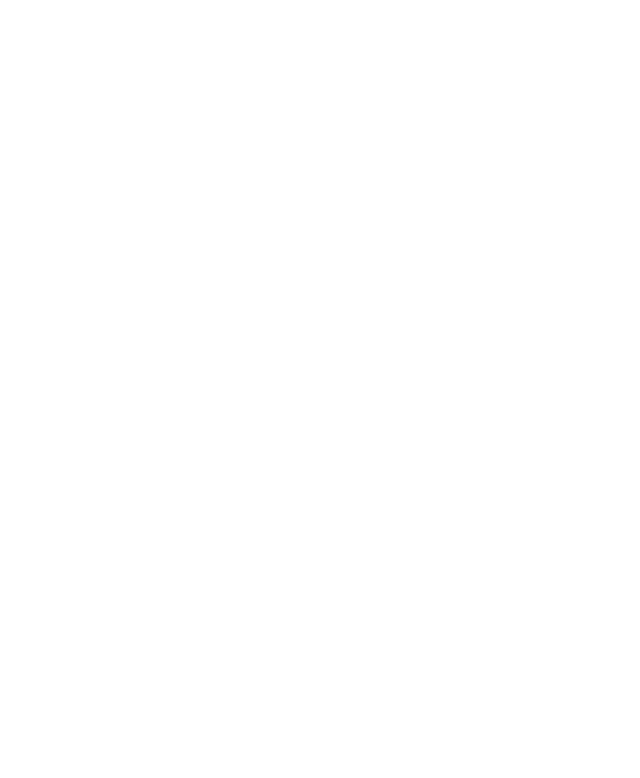
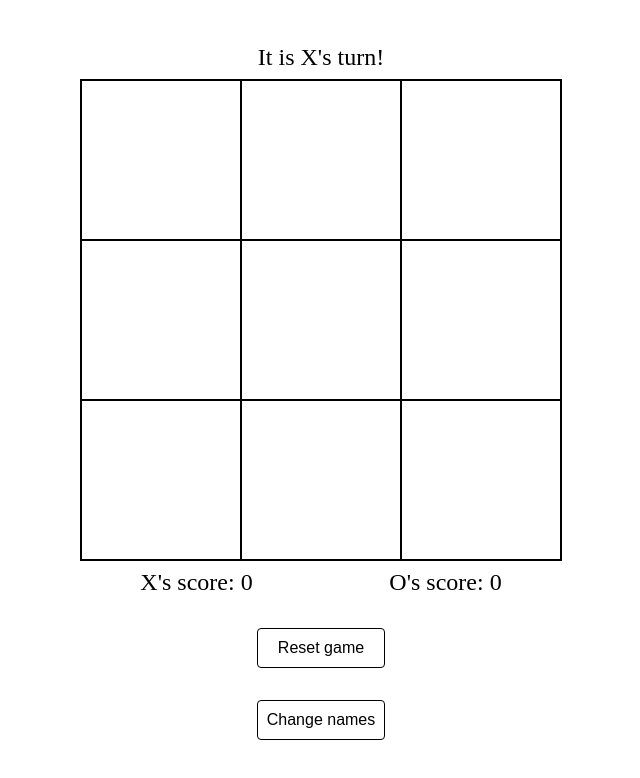
Before and after one commit to NoixVerte/Tic-Tac-Toe, a plain HTML site: page index.html in a window 1280 px wide. Shown: the whole page, without its empty margins (319-959 px from the left). Drawn offline with Linux system fonts and the light colour scheme.

Commit message:
Fix tie detection. Add UI elements

```diff
--- a/index.html
+++ b/index.html
@@ -5,9 +5,30 @@
     <meta name="viewport" content="width=device-width, initial-scale=1.0">
     <title>Tic Tac Toe</title>
     <link rel="stylesheet" href="style.css">
-    <script src="script.js"></script>
+    <script src="script.js" defer></script>
 </head>
 <body>
-
+    <div class="game-wrapper">
+        <div class="turn-label">It is X's turn!</div>
+        <div class="gameboard">
+            <div class="square"></div>
+            <div class="square"></div>
+            <div class="square"></div>
+            <div class="square"></div>
+            <div class="square"></div>
+            <div class="square"></div>
+            <div class="square"></div>
+            <div class="square"></div>
+            <div class="square"></div>
+        </div>
+        <div class="scoreboard">
+            <div>X's score: 0</div>
+            <div>O's score: 0</div>
+        </div>
+        <div class="button-wrapper">
+            <button>Reset game</button>
+            <button>Change names</button>
+        </div>
+    </div>
 </body>
 </html>
--- a/script.js
+++ b/script.js
@@ -1,30 +1,35 @@
+const turnLabel = document.querySelector(".turn-label");
+
 const gameboard = (function () {
-    let board = [["X", "X", "O"],
-                ["O", "O", "X"],
-                ["X", "O", "O"]];
+    let board = [["", "", ""],
+                ["", "", ""],
+                ["", "", ""]];
+    const displayedGameboard = document.querySelector(".gameboard");
+    const squares = document.querySelectorAll(".square");
 
-    function drawGameboard() {
-        let drawnBoard = "";
-        for (let i = 0; i < 3; i++) {
-            drawnBoard += "+-----------+\n|";
-            for (let j = 0; j < 3;  j++) {
-                drawnBoard += " " + board[i][j] + " |";
+    function updateGameBoard() {
+        let iterableBoard = [];
+        for (let i = 0; i < 3; i++)  {
+            for (let j = 0; j < 3; j++) {
+                iterableBoard.push(board[i][j])
             }
-            drawnBoard += "\n";
         }
-        drawnBoard += "+-----------+\n";
-        console.log(drawnBoard);
-    };
+
+        for (let i = 0; i < 9; i++) {
+            squares.item(i).textContent = iterableBoard[i];
+        }
+    }
 
     function addMarker(marker, row, column) {
         board[row - 1][column - 1] = marker;
     };
 
-    return { board, drawGameboard, addMarker };
+    return { board, displayedGameboard, updateGameBoard, addMarker };
 
 })();
 
 const player = (function (marker) {
+    let name;
     let playerMarker = marker;
     let score = 0;
 
@@ -34,31 +39,25 @@ const player = (function (marker) {
 
     const showScore = function () {
         console.log(score);
+        return score;
     }
 
-    return { playerMarker, increaseScore, showScore };
+    return { name, playerMarker, increaseScore, showScore };
 
 });
 
 const gameFlow = (function () {
     const player1 = player("X");
     const player2 = player("O");
-    let round = 0;
+    let round = 1;
 
-    function checkForWin() {
-        for (let i = 0; i < 2; i++) {
-            for (let j = 0; j < 2; j++) {
-                if (gameboard.board[i][j] != " ") {
-                    round++;
-                }
-            }
-        }
+    function checkForEnd() {
         let winner = "";
         for (let i = 0; i < 3; i++) {
-            if (gameboard.board[i][0] != " " && gameboard.board[i][0] === gameboard.board[i][1] && gameboard.board[i][0] === gameboard.board[i][2]) {
+            if (gameboard.board[i][0] != "" && gameboard.board[i][0] === gameboard.board[i][1] && gameboard.board[i][0] === gameboard.board[i][2]) {
                 winner = gameboard.board[i][0];
             }
-            if (gameboard.board[0][i] != " " && gameboard.board[0][i] === gameboard.board[1][i] && gameboard.board[0][i] === gameboard.board[2][i]) {
+            if (gameboard.board[0][i] != "" && gameboard.board[0][i] === gameboard.board[1][i] && gameboard.board[0][i] === gameboard.board[2][i]) {
                 winner = gameboard.board[0][i];
             }
         }
@@ -69,19 +68,42 @@ const gameFlow = (function () {
         }
 
         if (winner == "X") {
-            console.log("Player 1 wins!");
+            turnLabel.innerText = "X wins!";
             player1.increaseScore();
+            gameFlow.round = 1;
+            return true;
         } else if (winner == "O") {
-            console.log("Player 2 wins!");
+            turnLabel.innerText= "O wins!";
             player2.increaseScore();
-        } else if (round == 9) {
-            console.log("It's a tie!");
-            round = 0;
+            gameFlow.round = 1;
+            return true;
+        } else if (gameFlow.round == 10) {
+            turnLabel.innerText = "It's a tie!";
+            gameFlow.round = 1;
+            return true;
         }
+
+        return false;
     }
 
-    return { player1, player2, checkForWin, round };
+    return { player1, player2, checkForEnd, round };
 
 })();
 
-gameboard.drawGameboard();
+gameboard.displayedGameboard.addEventListener("click", (event) => {
+    if (event.target.innerText == "" && !gameFlow.checkForEnd()) {
+        event.target.innerText = (gameFlow.round % 2) == 0 ? 'O' : 'X';
+        gameFlow.round++;
+        let counter = 0;
+        for (let i = 0; i < 3; i++) {
+            for (let j = 0; j < 3; j++) {
+                gameboard.board[i][j] = gameboard.displayedGameboard.children[counter].innerText;
+                counter++;
+            }
+        }
+    }
+    turnLabel.innerText = (gameFlow.round % 2) == 0 ? "It is O's turn!" : "It is X's turn!";
+    gameFlow.checkForEnd();
+});
+
+gameboard.updateGameBoard();
--- a/style.css
+++ b/style.css
@@ -0,0 +1,69 @@
+body {
+    height: 100vh;
+    margin: 0;
+    display: flex;
+    justify-content: center;
+    align-items: center;
+}
+
+.turn-label {
+    width: 100%;
+    text-align: center;
+    font-size: 1.5rem;
+}
+
+.gameboard {
+    height: 30rem;
+    width: 30rem;
+    border: 1px solid black;
+    display: grid;
+    grid-template-columns: 10rem 10rem 10rem;
+    grid-template-rows: 10rem 10rem 10rem;
+    margin: 0.5rem;
+}
+
+.square {
+    border: 1px solid black;
+    display: flex;
+    justify-content: center;
+    align-items: center;
+    font-size: 5rem;
+    cursor: pointer;
+}
+
+.square:hover {
+    background-color: rgb(230, 230, 230);
+}
+
+.scoreboard {
+    font-size: 1.5rem;
+    display: flex;
+    justify-content: space-around;
+}
+
+.button-wrapper {
+    display: flex;
+    flex-direction: column;
+    align-items: center;
+    margin-top: 1rem;
+}
+
+.button-wrapper button {
+    width: 8rem;
+    height: 2.5rem;
+    margin: 1rem;
+    cursor: pointer;
+    background-color: white;
+    border: 1px solid black;
+    border-radius: 4px;
+    font-size: 1rem;
+}
+
+.button-wrapper button:hover {
+    background-color: rgb(230, 230, 230);
+}
+
+.button-wrapper button:active {
+    background-color: rgb(235, 235, 235);
+    font-size: 0.95rem;
+}
```
